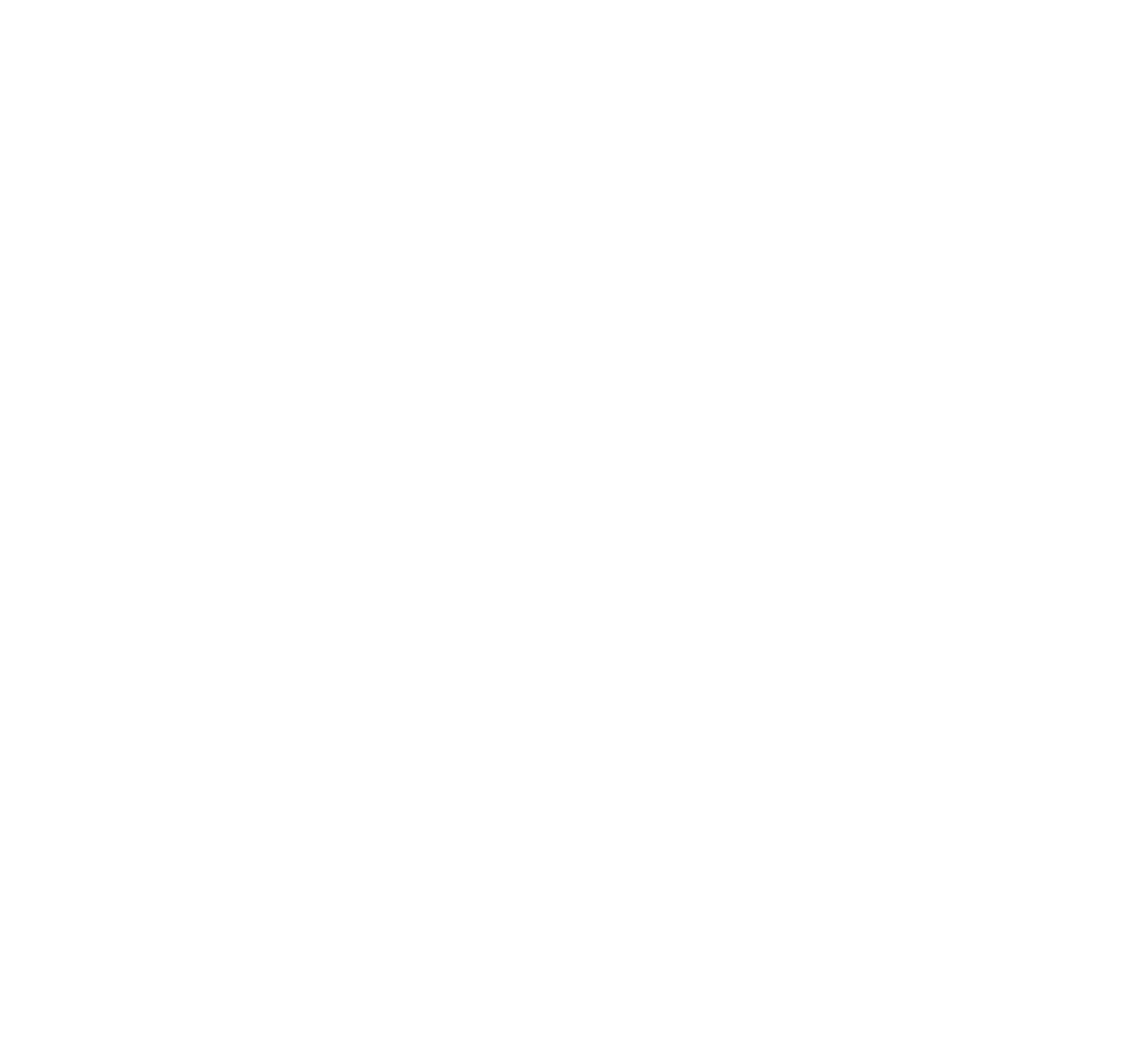
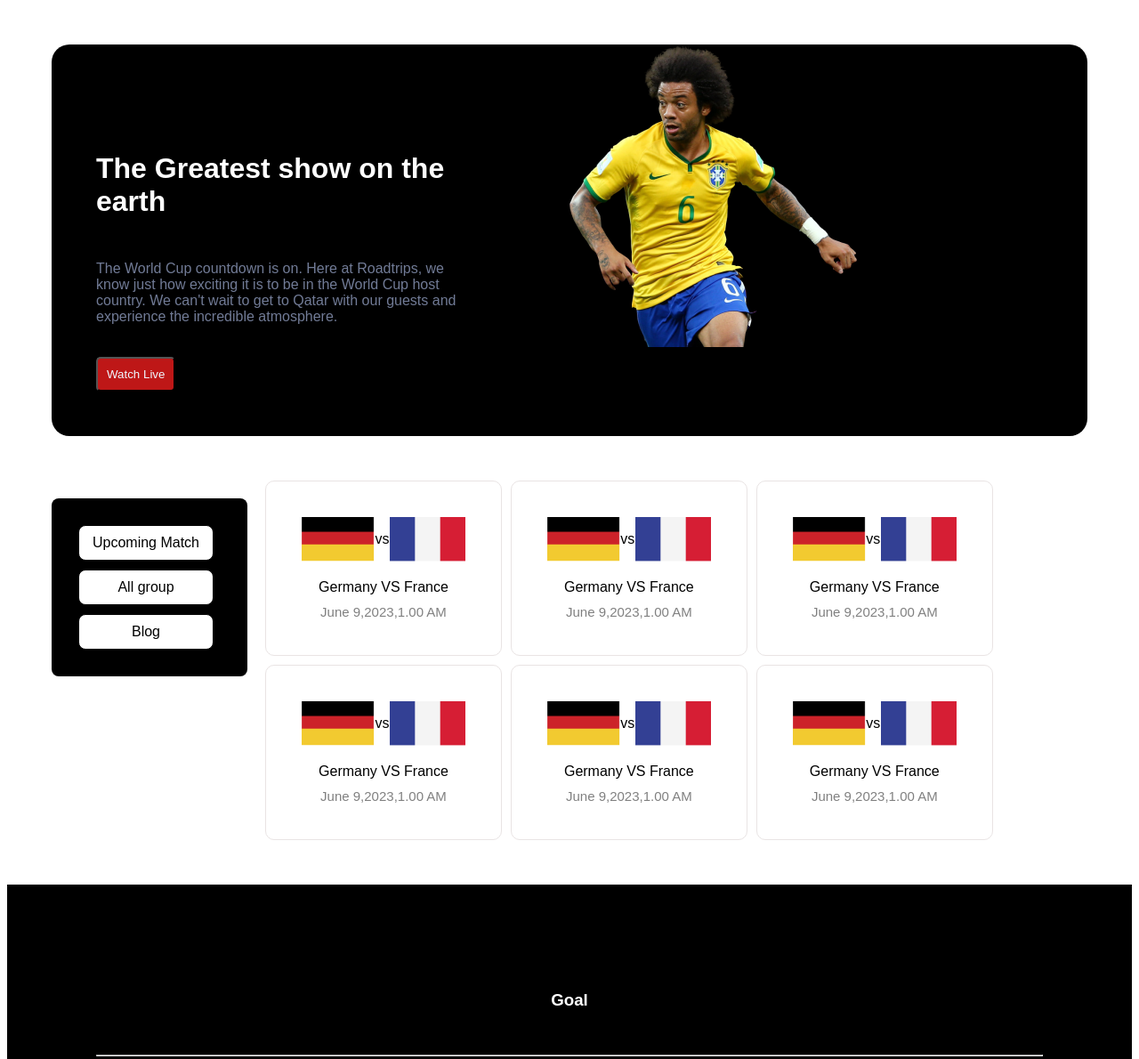
Before and after one commit to MMIMTA/Assignment02_PHero, a plain HTML site: page upcoming_match.html in a window 1280 px wide. Shown: the top 1190 px of the page at 89% size. Before the commit the page ends 800 px from the top, so only its background shows below. Drawn offline with Linux system fonts and the light colour scheme.

Commit message:
completed

```diff
--- a/style.css
+++ b/style.css
@@ -10,6 +10,7 @@ body{
 }
 .container{
     background-color: white;
+    width:100%;
 }
 header{
     display: grid;
@@ -17,10 +18,10 @@ header{
     background-color:black;
     color:white;
     border-radius: 20px;
-    margin:50px;
+    margin:50px 50px;
 }
 .content{
-       margin:100px 50px 0 50px ;
+       margin:100px 50px 50px 50px ;
 }
 .content h1{
     animation:text 2s 1;
@@ -76,12 +77,8 @@ header{
     border:1px solid black;
     background-color: white;
     color:black;
-
-
-}
-.side-bar-button {
     text-decoration: none;
-
+    text-align: center;
 
 }
  .side-bar-button:focus {
@@ -99,15 +96,21 @@ header{
     grid-template-columns: repeat(3 , 1fr);
     gap:20px;
     margin-top: 20px;
+    width:100%;
 }
+
 main{
     display: flex;
     gap: 20px;
-    margin:50px;
+     margin:50px;
 
 }
-img{
+
+ .blog_image{
     width:100%;
+}
+.header_image{
+    width: 100%;
 }
 footer{
     text-align: center;
@@ -127,16 +130,53 @@ hr{
     margin:20px;
     font-size: 12px;
 }
+.match_images{
+    display: flex;
+    height:50px;
+    margin:20px;
+}
+.football_match{
+  border: 1px solid rgb(233, 228, 228);
+  border-radius: 10px;
+  padding:20px;
+
+}
+.match_details{
+   text-align: center;
+   padding-bottom: 20px;
+}
+.date{
+    color: gray;
+    margin-top: 10px;
+    font-size: 15px;
+}
+.football_matches{
+    display: grid;
+    grid-template-columns: repeat(3, 1fr);
+    gap:10px;
+}
+.view_button{
+    text-align: center;
+    margin:30px;
+    display:none;
+
+}
 
 /*---- for mobile screen----*/
 
 @media only screen and (max-width: 600px) {
     header h1{
-        margin-bottom: 100px;
+        margin: 0;
+        padding: 0;
+        margin-bottom: 80px;
+
     }
     header{
         display: grid;
         grid-template-columns: 1fr;
+        text-align: center;
+        padding:0;
+        margin: 0;
     }
     .mobile_header{
         display: none;
@@ -146,6 +186,8 @@ hr{
     }
     .side_bar{
         background-color: #fff;
+       justify-content: center;
+
     }
     .side-bar-button{
 
@@ -166,6 +208,11 @@ hr{
         width:80%;
         margin-top: 20px;
     }
+    .football_matches{
+        display: grid;
+        grid-template-columns: 1fr
+    }
+
 
   }
 
@@ -205,14 +252,22 @@ hr{
         height:20px;
         padding:20px 3vw ;
         font-size: 17px;
-
-
-
     }
     .footer_link{
         display: flex;
         flex-wrap: wrap;
 
     }
+    .football_matches{
+        display: grid;
+        grid-template-columns: repeat(2 , 1fr);
+    }
+    .view_button{
+        text-align: center;
+        margin:30px;
+        display:block;
 
-    /*-------------------------for mobile screen------------------- */
+    }
+
+
+}
--- a/upcoming_match.html
+++ b/upcoming_match.html
@@ -4,9 +4,93 @@
     <meta charset="UTF-8">
     <meta http-equiv="X-UA-Compatible" content="IE=edge">
     <meta name="viewport" content="width=device-width, initial-scale=1.0">
-    <title>Document</title>
+    <title>Upcoming Match</title>
+    <link rel="stylesheet" href="style.css">
 </head>
 <body>
+    <header>
+        <div class="content">
+          <h1>The Greatest show on the earth</h1>
+          <p>
+            The World Cup countdown is on. Here at Roadtrips, <span class="mobile_header">we know just how exciting it is to be in the World Cup host country. We can't wait to
+                get to Qatar with our guests and experience the incredible atmosphere.</span>
+          </p>
+          <button class="watch_live">Watch Live <i class="fa-solid fa-greater-than"></i></button>
+        </div>
+        <div class="player">
+          <img src="images/Banner Image.png" alt="" />
+        </div>
+
+      </header>
+      <main>
+        <div class="side_bar">
+            <a class="side-bar-button" href="">Upcoming Match</a>
+            <a class="side-bar-button" href="">All group</a>
+            <a class="side-bar-button" href="">Blog</a>
+        </div>
+        <div class="football_matches">
+            <div class="football_match">
+                <div class="match_images">
+                 <img src="images/germany Flag.png" alt="">
+                 <p> vs </p><img src="images/Flag.png" alt="">
+             </div>
+              <div class="match_details">Germany VS France
+                 <div class="date">June 9,2023,1.00 AM</div></div>
+             </div>
+            <div class="football_match">
+                <div class="match_images">
+                 <img src="images/germany Flag.png" alt="">
+                 <p> vs </p><img src="images/Flag.png" alt="">
+             </div>
+              <div class="match_details">Germany VS France
+                 <div class="date">June 9,2023,1.00 AM</div></div>
+             </div>
+            <div class="football_match">
+                <div class="match_images">
+                 <img src="images/germany Flag.png" alt="">
+                 <p> vs </p><img src="images/Flag.png" alt="">
+             </div>
+              <div class="match_details">Germany VS France
+                 <div class="date">June 9,2023,1.00 AM</div></div>
+             </div>
+            <div class="football_match">
+                <div class="match_images">
+                 <img src="images/germany Flag.png" alt="">
+                 <p> vs </p><img src="images/Flag.png" alt="">
+             </div>
+              <div class="match_details">Germany VS France
+                 <div class="date">June 9,2023,1.00 AM</div></div>
+             </div>
+            <div class="football_match">
+                <div class="match_images">
+                 <img src="images/germany Flag.png" alt="">
+                 <p> vs </p><img src="images/Flag.png" alt="">
+             </div>
+              <div class="match_details">Germany VS France
+                 <div class="date">June 9,2023,1.00 AM</div></div>
+             </div>
+            <div class="football_match">
+                <div class="match_images">
+                 <img src="images/germany Flag.png" alt="">
+                 <p> vs </p><img src="images/Flag.png" alt="">
+             </div>
+              <div class="match_details">Germany VS France
+                 <div class="date">June 9,2023,1.00 AM</div></div>
+             </div>
+        </div>
+        </main>
+        <footer>
+            <h3>Goal</h3>
+            <hr>
+            <div class="footer_link">
+                <div class="F_link">Contact Us</div>
+                <div class="F_link">Terms of Service</div>
+                <div class="F_link">Privacy Policy</div>
+                <div class="F_link">Privacy Settings</div>
+                <div class="F_link">Goal App</div>
+                <div class="F_link">Goal Live</div>
+            </div>
+          </footer>
 
 </body>
 </html>
```
Also changed, not shown: index.html (+15 -12 lines), all_group.html (added).
